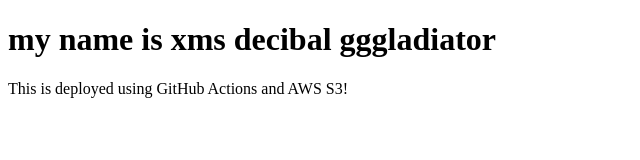
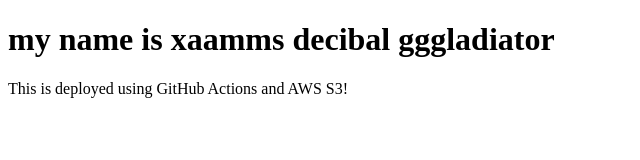
Before and after one commit to Narsireddy-1118/my-deployment-repo, a website: page index.html in a window 1280 px wide. Shown: the whole page, without its empty margins (0-640 px from the left). Drawn offline with Linux system fonts and the light colour scheme.

Commit message:
Update index.html

```diff
--- a/index.html
+++ b/index.html
@@ -6,7 +6,7 @@
     <title>My Static Website</title>
 </head>
 <body>
-    <h1>my name is xms decibal gggladiator</h1>
+    <h1>my name is xaamms decibal gggladiator</h1>
     <p>This is deployed using GitHub Actions and AWS S3!</p>
 </body>
 </html>
```
